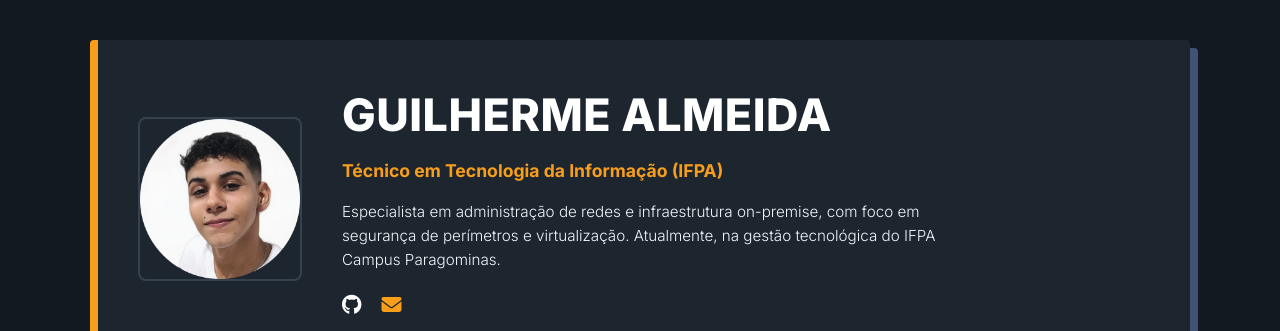
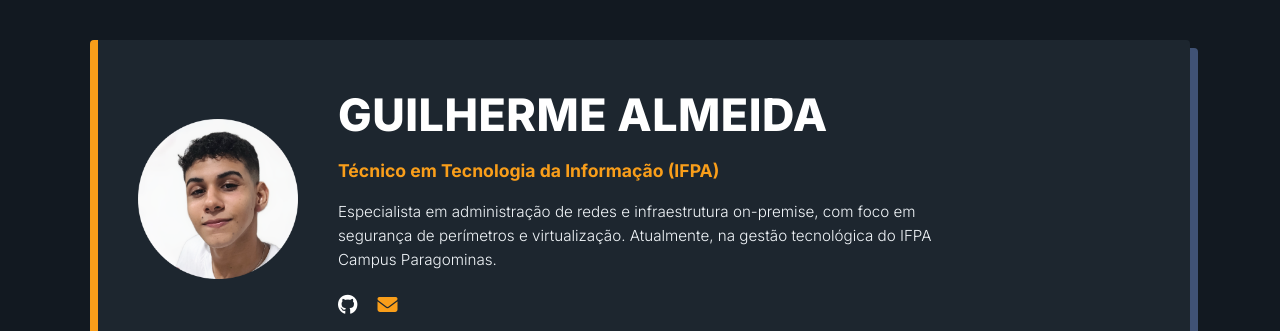
Before and after one commit to AidenH30/curriculo, a plain HTML site: page index.html in a window 1280 px wide. Shown: the top 331 px of the page. Drawn offline with Linux system fonts and the light colour scheme.

Commit message:
Remove border from profile image
Removed border from profile image styling.

```diff
--- a/index.html
+++ b/index.html
@@ -55,7 +55,6 @@
             height: 160px;
             border-radius: 8px;
             object-fit: cover;
-            border: 2px solid var(--border);
         }
 
         .profile-info h1 { margin: 0; font-size: 2.8rem; color: var(--ow-white); }
```
